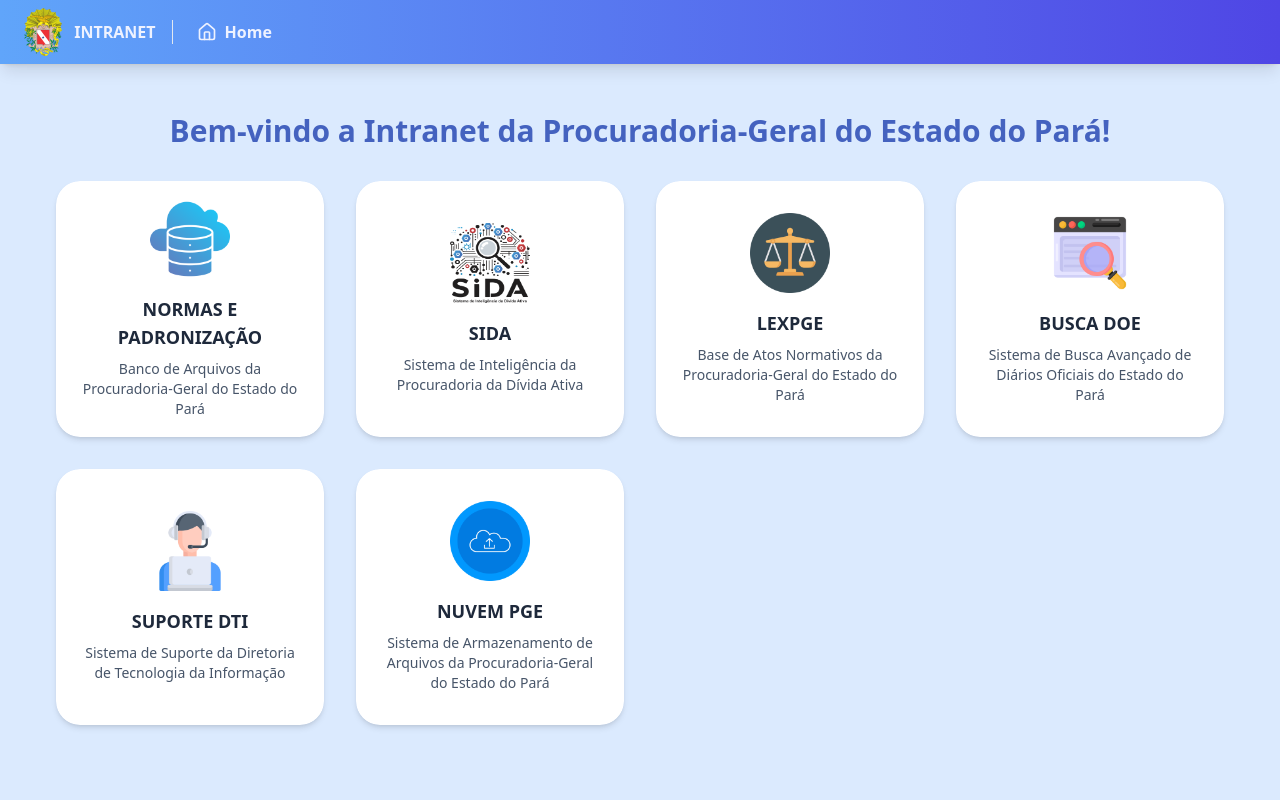
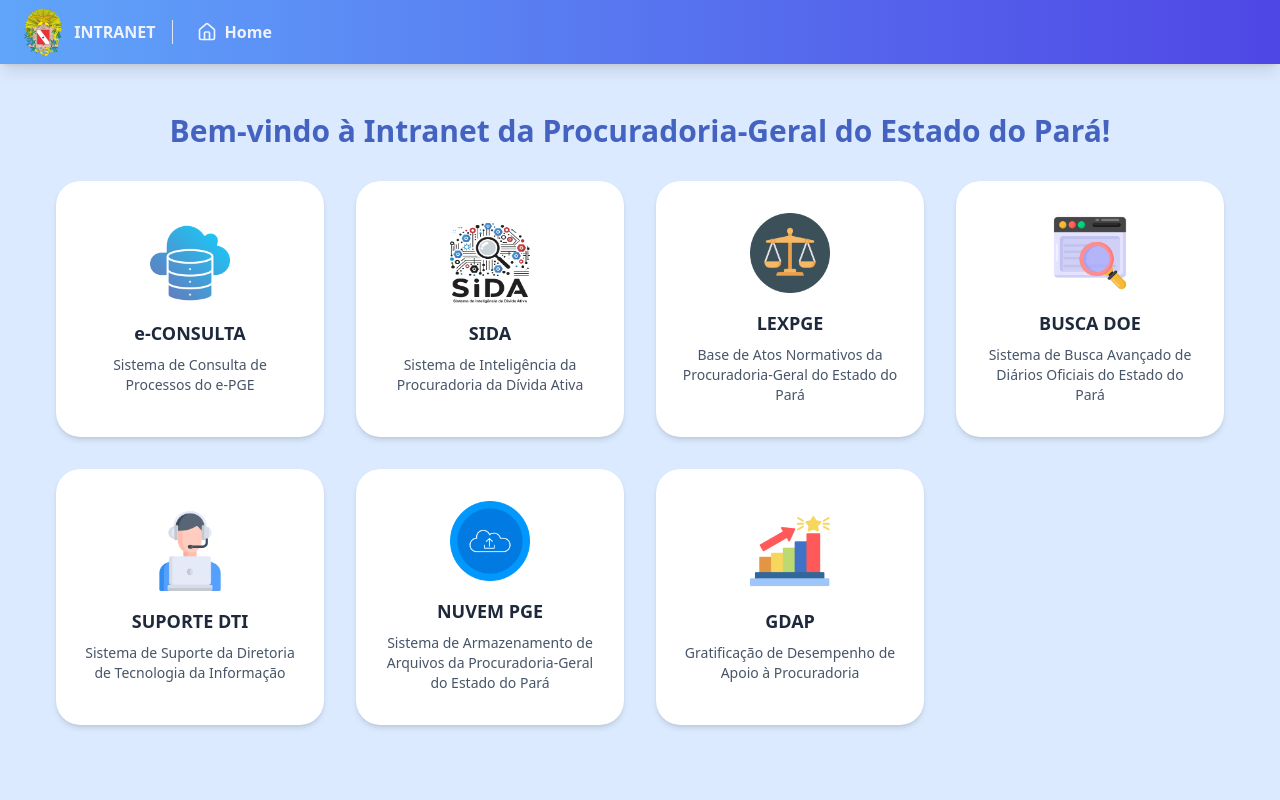
Before and after one commit to anderson-pontes/portal, a React (Vite) app: page /#/ in a window 1280 px wide. Shown: the top 800 px of the page. Built offline with nearby package versions, Linux system fonts and the light colour scheme; no server answers.

Commit message:
ajuste intranet

```diff
--- a/src/pages/app/Home.tsx
+++ b/src/pages/app/Home.tsx
@@ -5,6 +5,7 @@ import imgLexPge from "@/assets/pcon.png";
 import imgBuscaDoe from "@/assets/busca.png";
 import imgSuporteDtigd from "@/assets/suporte.png";
 import imgNuvem from "@/assets/nuvem.png";
+import imgGdap from "@/assets/gdap.png";
 import { Link } from "react-router-dom";
 import { Button } from '@/components/ui/button';
 import { Eye } from 'lucide-react';
@@ -12,10 +13,10 @@ import { Eye } from 'lucide-react';
 export function Home() {
     const flashcards = [
         {
-            title: "NORMAS E PADRONIZAÇÃO",
-            description: "Banco de Arquivos da Procuradoria-Geral do Estado do Pará",
+            title: "e-CONSULTA",
+            description: "Sistema de Consulta de Processos do e-PGE",
             image: imgBancoPareceres,
-            route: "/bancodeteses",
+            externalLink: "http://10.96.0.54:4000",
         },
         {
             title: "SIDA",
@@ -47,6 +48,12 @@ export function Home() {
             image: imgNuvem,
             externalLink: "http://10.96.20.17/",
         },
+        {
+            title: "GDAP",
+            description: "Gratificação de Desempenho de Apoio à Procuradoria",
+            image: imgGdap,
+            externalLink: "http://10.96.0.26:8080/gdap/",
+        },
     ];
 
     return (
@@ -54,7 +61,7 @@ export function Home() {
             <Helmet title="Home" />
             <div className="p-6 min-h-screen">
                 <h1 className="text-3xl text-blue-800/80 font-bold mb-8 text-center">
-                    Bem-vindo a Intranet da Procuradoria-Geral do Estado do Pará!
+                    Bem-vindo à Intranet da Procuradoria-Geral do Estado do Pará!
                 </h1>
 
                 <div className="grid grid-cols-1 sm:grid-cols-2 md:grid-cols-3 lg:grid-cols-4 gap-8">
@@ -95,10 +102,7 @@ export function Home() {
                                             </Button>
                                         </a>
                                     ) : (
-                                        <Link
-                                            to={card.route || "/"}
-                                            className="text-lg font-semibold underline hover:text-blue-300"
-                                        >
+                                        <Link to="/app">
                                             <Button variant="secondary" className='bg-gradient-to-r from-cyan-500 to-blue-500 text-white hover:text-slate-300'>
                                                 <Eye className="h-5 w-5" />
                                                 Acessar Sistema
```
Also changed, not shown: src/assets/gdap.png (added).
